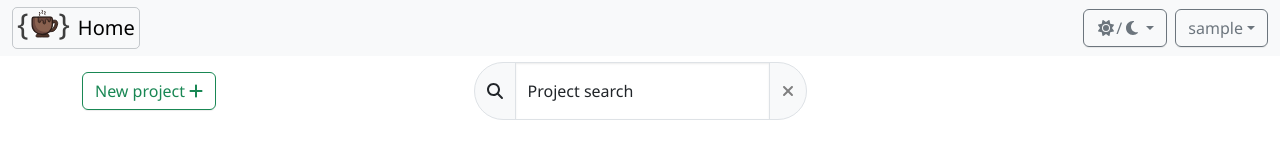
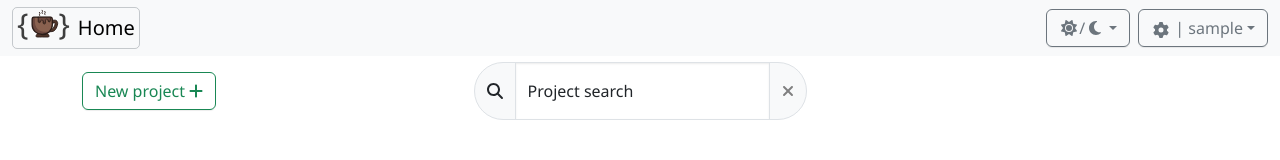
Before and after one commit to PhiTux/schoco, a Vue app in the folder frontend/: page /ide/1/1#/home in a window 1280 px wide. Shown: the top 160 px of the page. Built offline with nearby package versions, Linux system fonts and the light colour scheme; sample sign-in values are in the browser's storage.

Commit message:
added gear to username-dropdown in navbar

```diff
--- a/frontend/src/components/NavBar.vue
+++ b/frontend/src/components/NavBar.vue
@@ -326,7 +326,7 @@ function skip_latest_version() {
         <div v-if="authStore.user" class="dropdown">
           <button class="dropdown-toggle btn btn-outline-secondary" href="#" role="button" data-bs-toggle="dropdown"
             aria-expanded="false">
-            {{ authStore.user.username }}
+            <font-awesome-icon icon="fa-solid fa-gear" fixed-width /> | {{ authStore.user.username }}
           </button>
           <ul class="dropdown-menu dropdown-menu-end" data-bs-theme="light">
             <li>
```
